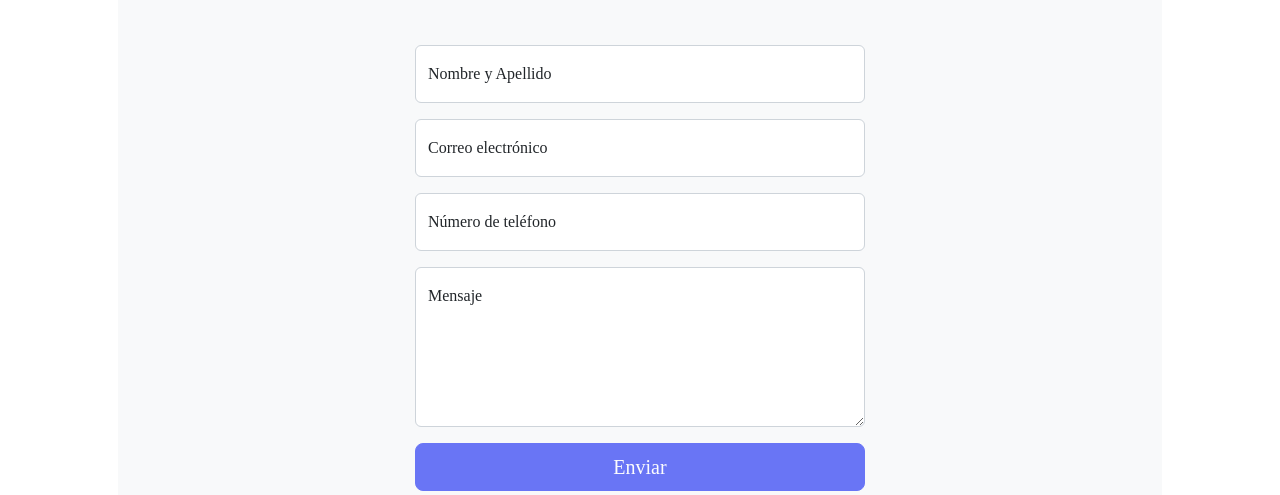
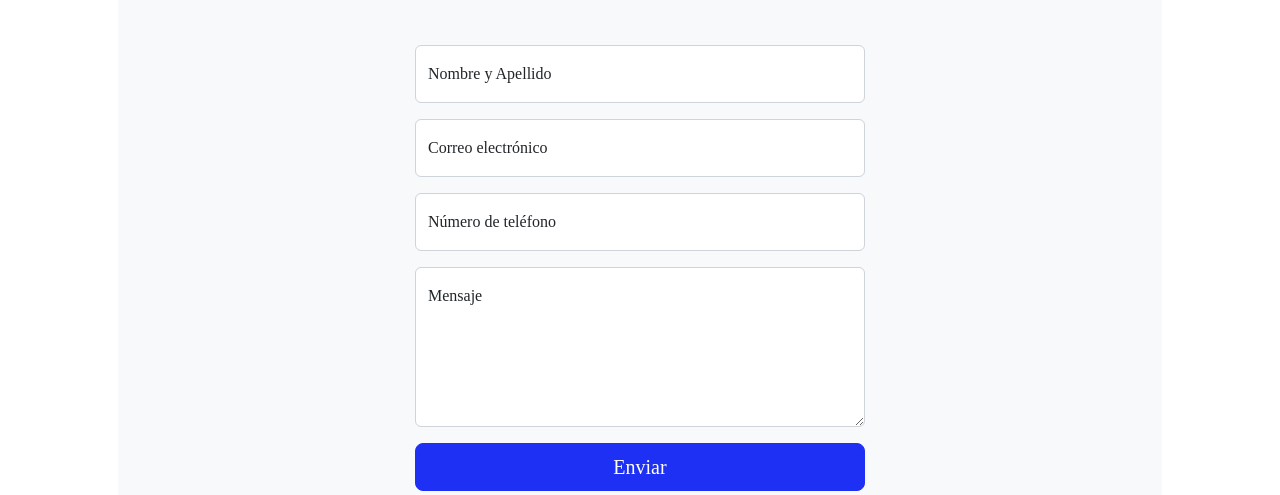
Before and after one commit to cindypereyra/obligatorio, a website: page src/pug/contact.pug in a window 1280 px wide. Shown: the part 305-800 px from the top of the page. Drawn offline with nearby package versions, Linux system fonts and the light colour scheme; files that its build step writes are made by us from their sources.

Commit message:
agrego 'netlify' al form

```diff
--- a/src/pug/contact.pug
+++ b/src/pug/contact.pug
@@ -37,7 +37,8 @@ html(lang='en')
                         .row.gx-5.justify-content-center
                             .col-lg-8.col-xl-6
 
-                                form#contactForm(data-sb-form-api-token='API_TOKEN')
+                                //form#contactForm() netlify
+                                form(id="contactForm" netlify)
 
                                     // Name input
                                     .form-floating.mb-3
@@ -101,7 +102,7 @@ html(lang='en')
 
                                     // Submit Button
                                     .d-grid
-                                        button#submitButton.btn.btn-primary.btn-lg.disabled(type='submit') Enviar
+                                        button#submitButton.btn.btn-primary.btn-lg(type='submit') Enviar
 
                     // Contact cards
                     .row.gx-5.row-cols-2.row-cols-lg-4.py-5
```
